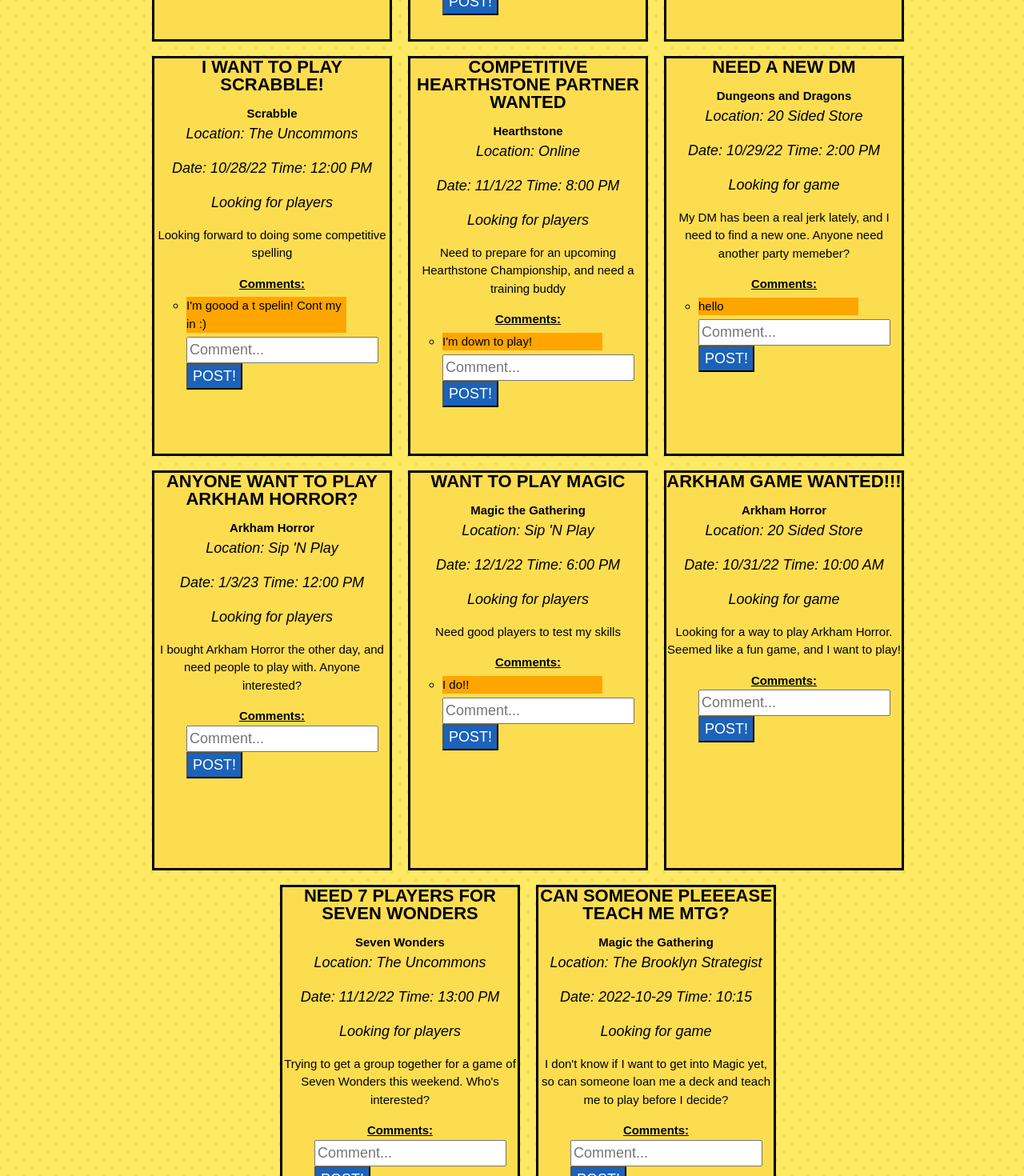
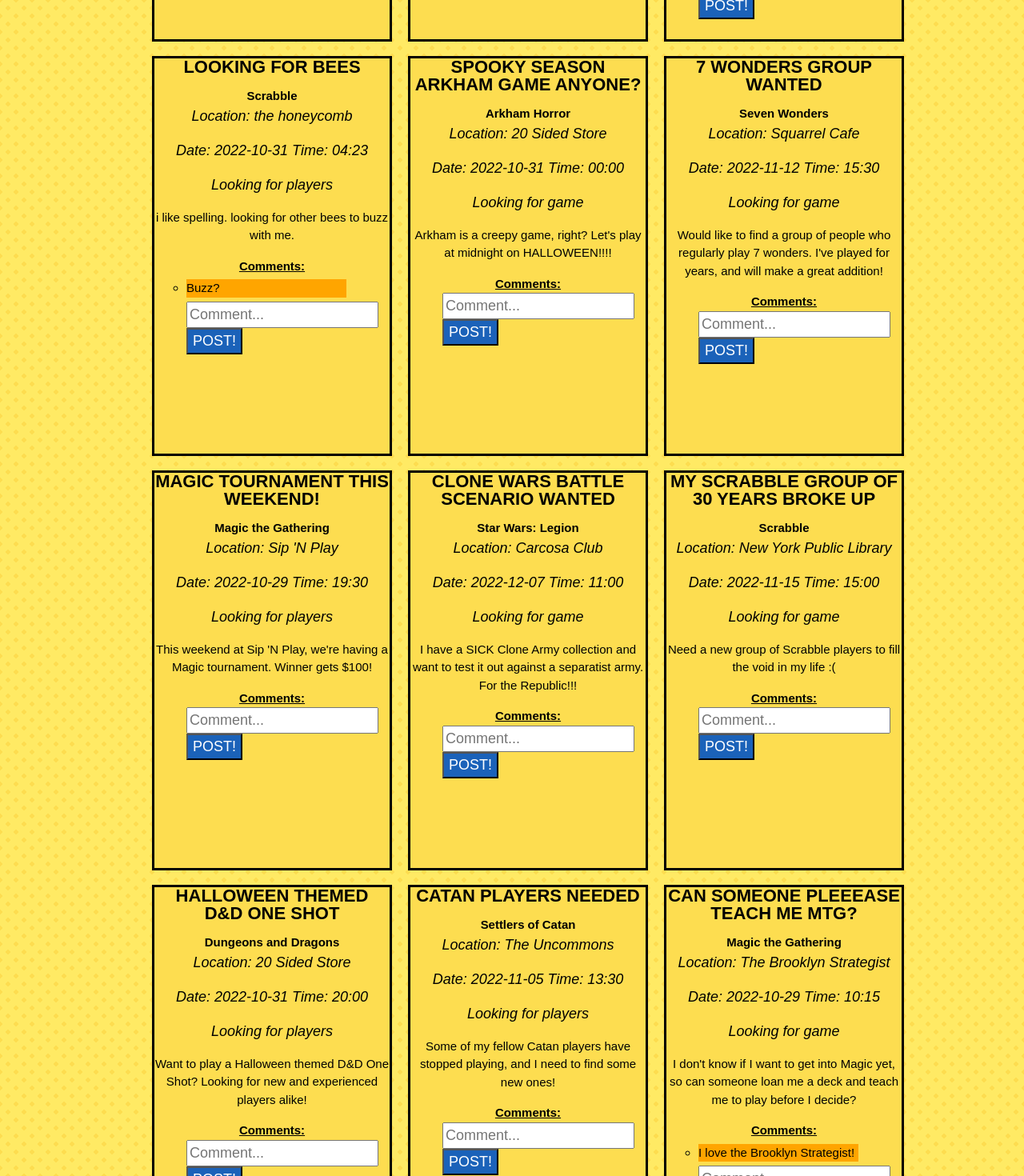
Before and after one commit to dovid11564/phase2-project, a React (Create React App) app: page / in a window 1280 px wide. Shown: the part 960-2430 px from the top of the page at 80% size. Built offline with nearby package versions, Linux system fonts and the light colour scheme; data requests are answered from the project's data file.

Commit message:
Added some more stuff to the DB.json

```diff
--- a/src/NewGameForm.js
+++ b/src/NewGameForm.js
@@ -24,6 +24,7 @@
                     <option>Simulator</option>
                     <option>Strategy</option>
                     <option>TTRPG</option>
+                    <option>Outdoor Activity</option>
                 </select>
                 <button type="submit">Add Game!</button>
             </form>
--- a/src/PostContainer.js
+++ b/src/PostContainer.js
@@ -11,7 +11,7 @@
         setPostFormDisplay(postFormDisplay => !postFormDisplay)
     }
 
-    const postArray = postData.map(post => {
+    const postArray = postData.reverse().map(post => {
         return (
 
             <span className="post">
@@ -27,13 +27,16 @@
                         postComments={post.comments}
                         postID={post.id}
                         newComment={newComment}
-                        setNewComment={setNewComment}/>
+                        setNewComment={setNewComment}
+                        key={post.title}/>
                 </div>
             </li>
             </span>
 
         )
     })
+
+
 
 
     return (
--- a/src/data/db.json
+++ b/src/data/db.json
@@ -14,7 +14,7 @@
       "description": "A classic tabletop roleplaying game",
       "image": "https://i.pinimg.com/736x/05/c1/5a/05c15aca14964af944aac1c638e1d7d2.jpg",
       "shoppingLink": "https://www.dndbeyond.com/",
-      "genre": "Tabletop Roleplaying Game"
+      "genre": "TTRPG"
     },
     {
       "name": "Hearthstone",
@@ -29,7 +29,7 @@
       "description": "A cooperative dungeon crawling board game with Lovecraft horror elements!",
       "image": "https://cf.geekdo-images.com/ex8DrGtCifqEpkSd2d9ReQ__opengraph_left/img/8bCgFapyS7WRfvv14cyaBCF5U3I=/fit-in/445x445/filters:strip_icc()/pic4582151.jpg",
       "shoppingLink": "https://www.fantasyflightgames.com/en/products/arkham-horror-third-edition/",
-      "genre": "TTRPG",
+      "genre": "Adventure",
       "id": 4
     },
     {
@@ -63,6 +63,30 @@
       "shoppingLink": "https://www.catan.com/",
       "genre": "Strategy",
       "id": 8
+    },
+    {
+      "name": "Monopoly",
+      "description": "The classic game of owning it all, and robbing your friends",
+      "image": "https://murwalls.com/wp-content/uploads/2021/08/Monopoly-Logo-Square.jpg",
+      "shoppingLink": "https://monopoly.hasbro.com/en-us/product/monopoly-game:7EABAF97-5056-9047-F577-8F4663C79E75",
+      "genre": "Strategy",
+      "id": 9
+    },
+    {
+      "name": "Kubb",
+      "description": "swedish lawn game",
+      "image": "https://m.media-amazon.com/images/I/41T-H66rYnL._AC_SY580_.jpg",
+      "shoppingLink": "https://www.amazon.com/Yard-Games-Regulation-Carrying-Instructions/dp/B07WX1PMB5",
+      "genre": "Outdoor Activity",
+      "id": 10
+    },
+    {
+      "name": "Twister",
+      "description": "tangle my limbs",
+      "image": "https://i5.walmartimages.com/asr/7219d31c-495e-4dca-a3d6-c6debd356d58.7806a3355d627abbbc7f42501bd32186.jpeg?odnHeight=612&odnWidth=612&odnBg=FFFFFF",
+      "shoppingLink": "https://www.walmart.com/ip/MABOTO-Twister-Game-Classic-Family-Moves-Board-Game-Parent-child-Interactive-Floor-Game-Birthday-Party-Games-for-Indoor-and-Outdoor-Age-6/803121361?wmlspartner=wlpa&selectedSellerId=101043412&&adid=22222222227475238521&wl0=&wl1=g&wl2=c&wl3=571851081055&wl4=pla-1570925054076&wl5=9067609&wl6=&wl7=&wl8=&wl9=pla&wl10=280040537&wl11=online&wl12=803121361&veh=sem&gclid=CjwKCAjw2OiaBhBSEiwAh2ZSP6HAf9t4VZxfMEbdeAaDlf-PKrlyOjGXE7n1ujrZyKJqemSMHFHqwRoCaJEQAvD_BwE&gclsrc=aw.ds",
+      "genre": "Strategy",
+      "id": 11
     }
   ],
   "posts": [
@@ -198,8 +222,137 @@
       "date": "2022-10-29",
       "time": "10:15",
       "location": "The Brooklyn Strategist",
+      "comments": [
+        "I love the Brooklyn Strategist!"
+      ],
+      "id": 11
+    },
+    {
+      "title": "Catan players needed",
+      "description": "Some of my fellow Catan players have stopped playing, and I need to find some new ones!",
+      "status": "Looking for players",
+      "game": "Settlers of Catan",
+      "date": "2022-11-05",
+      "time": "13:30",
+      "location": "The Uncommons",
       "comments": [],
-      "id": 11
+      "id": 12
+    },
+    {
+      "title": "Halloween Themed D&D One Shot",
+      "description": "Want to play a Halloween themed D&D One Shot? Looking for new and experienced players alike!",
+      "status": "Looking for players",
+      "game": "Dungeons and Dragons",
+      "date": "2022-10-31",
+      "time": "20:00",
+      "location": "20 Sided Store",
+      "comments": [],
+      "id": 13
+    },
+    {
+      "title": "My Scrabble group of 30 years broke up",
+      "description": "Need a new group of Scrabble players to fill the void in my life :(",
+      "status": "Looking for game",
+      "game": "Scrabble",
+      "date": "2022-11-15",
+      "time": "15:00",
+      "location": "New York Public Library",
+      "comments": [],
+      "id": 14
+    },
+    {
+      "title": "Clone Wars Battle Scenario Wanted",
+      "description": "I have a SICK Clone Army collection and want to test it out against a separatist army. For the Republic!!!",
+      "status": "Looking for game",
+      "game": "Star Wars: Legion",
+      "date": "2022-12-07",
+      "time": "11:00",
+      "location": "Carcosa Club",
+      "comments": [],
+      "id": 16
+    },
+    {
+      "title": "Magic Tournament this weekend!",
+      "description": "This weekend at Sip 'N Play, we're having a Magic tournament. Winner gets $100!",
+      "status": "Looking for players",
+      "game": "Magic the Gathering",
+      "date": "2022-10-29",
+      "time": "19:30",
+      "location": "Sip 'N Play",
+      "comments": [],
+      "id": 17
+    },
+    {
+      "title": "7 Wonders Group wanted",
+      "description": "Would like to find a group of people who regularly play 7 wonders. I've played for years, and will make a great addition!",
+      "status": "Looking for game",
+      "game": "Seven Wonders",
+      "date": "2022-11-12",
+      "time": "15:30",
+      "location": "Squarrel Cafe",
+      "comments": [],
+      "id": 18
+    },
+    {
+      "title": "Spooky Season Arkham Game anyone?",
+      "description": "Arkham is a creepy game, right? Let's play at midnight on HALLOWEEN!!!!",
+      "status": "Looking for game",
+      "game": "Arkham Horror",
+      "date": "2022-10-31",
+      "time": "00:00",
+      "location": "20 Sided Store",
+      "comments": [],
+      "id": 19
+    },
+    {
+      "title": "looking for bees",
+      "description": "i like spelling. looking for other bees to buzz with me.",
+      "status": "Looking for players",
+      "game": "Scrabble",
+      "date": "2022-10-31",
+      "time": "04:23",
+      "location": "the honeycomb",
+      "comments": [
+        "Buzz?"
+      ],
+      "id": 20
+    },
+    {
+      "title": "Looking to play some good good kubb",
+      "description": "lets throw blocks of wood at other blocks of wood (can hold beer in one hand and play with the other)",
+      "status": "Looking for players",
+      "game": "Kubb",
+      "date": "2022-10-29",
+      "time": "13:37",
+      "location": "Central Park",
+      "comments": [
+        "Is it ok if I bring White Claws?",
+        "No",
+        "Ok"
+      ],
+      "id": 21
+    },
+    {
+      "title": "Monopolozza",
+      "description": "Man seeking monopoly men ;) (nothing sexual)",
+      "status": "Looking for players",
+      "game": "Monopoly",
+      "date": "2022-10-31",
+      "time": "22:00",
+      "location": "My moms Basement",
+      "comments": [],
+      "id": 22
+    },
+    {
+      "title": "the o to my x",
+      "description": "seeking someone to play tic-tac-toe with me so i dont have to play by myself anymore",
+      "status": "Looking for players",
+      "game": "Star Wars: Legion",
+      "date": "2022-10-28",
+      "time": "17:49",
+      "location": "flatiron school",
+      "comments": [],
+      "id": 23
     }
   ]
 }
```
